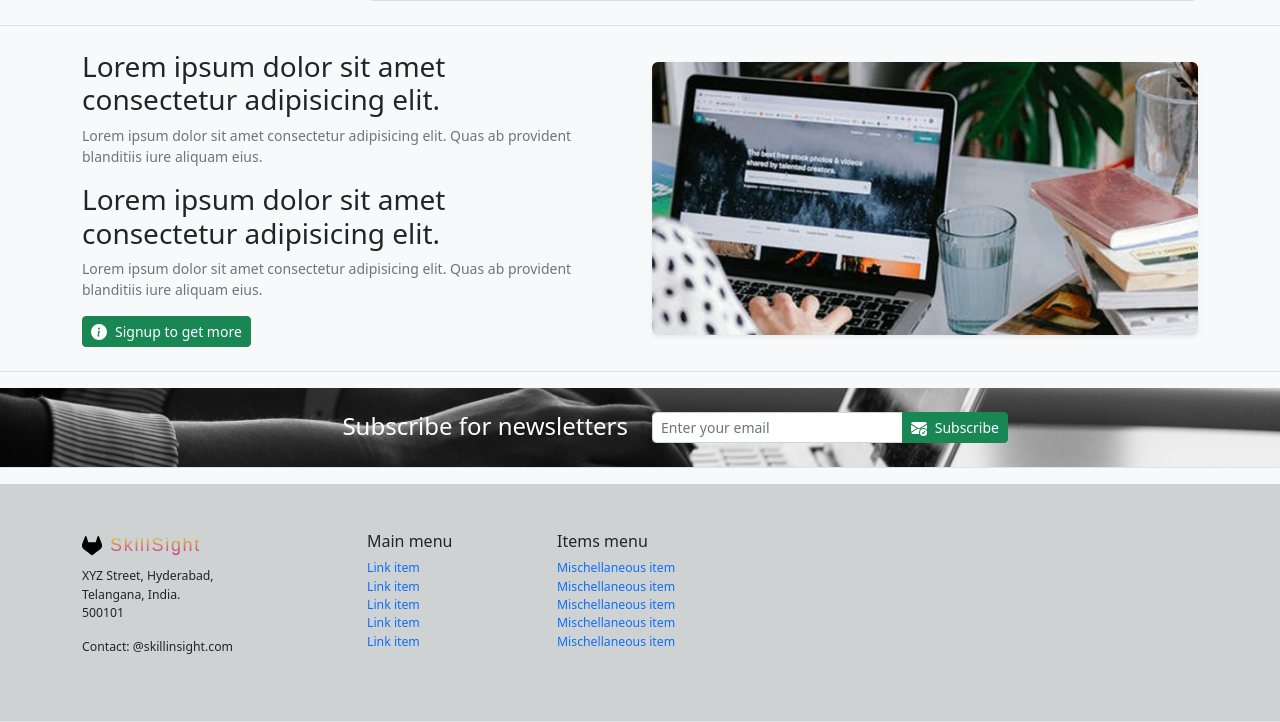
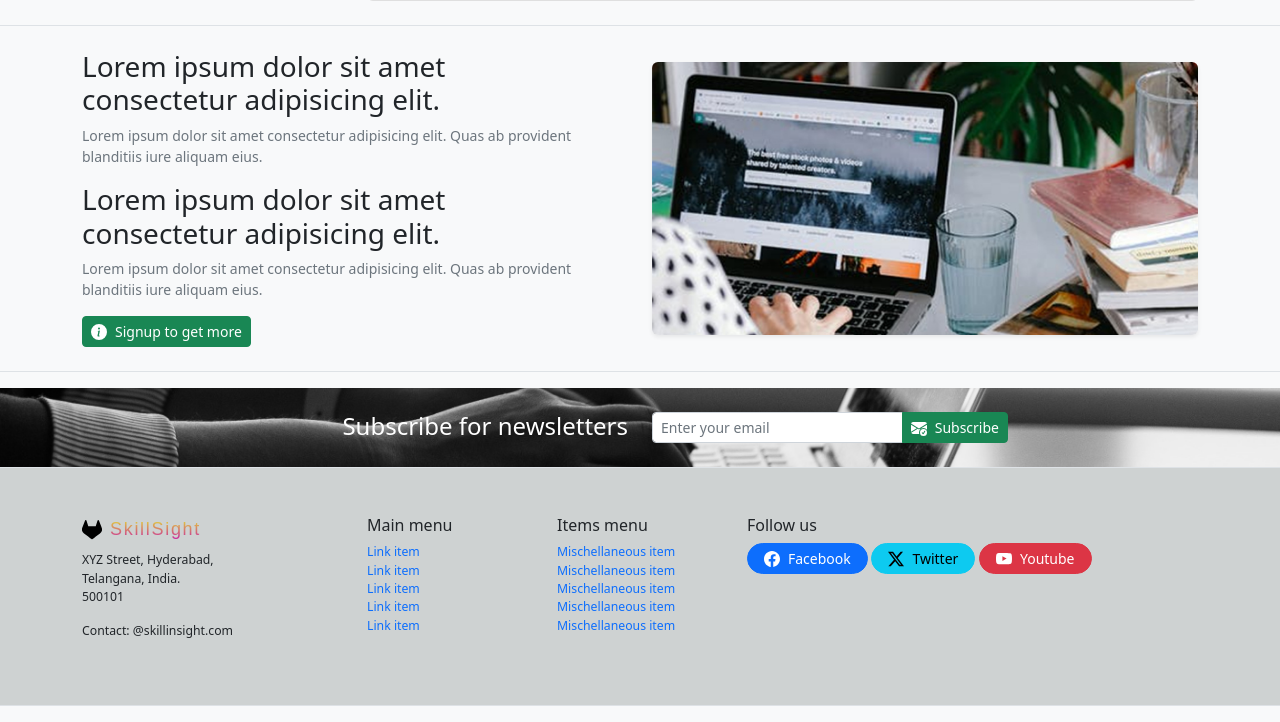
Before and after one commit to CharanNaga/Professional-Website, a plain HTML site: page index.html in a window 1280 px wide. Shown: the part 1687-2409 px from the top of the page. Drawn offline with nearby package versions, Linux system fonts and the light colour scheme; a web font is replaced by a local one.

Commit message:
Created social media icons in index.html

```diff
--- a/index.html
+++ b/index.html
@@ -460,7 +460,7 @@
     <!-- Home Page Content -->
 
     <!-- Subscribe Area -->
-    <section class="subscribe py-4 border-bottom mb-3">
+    <section class="subscribe py-4 border-bottom">
         <div class="container">
             <div class="row justify-content-center">
                 <div class="col-md-4">
@@ -538,7 +538,43 @@
                 </div>
                 <!-- Mischellaneous items -->
 
-                <div class="col-md-5"></div>
+                <!-- Social Icons -->
+                <div class="col-md-5">
+                    <h6>Follow us</h6>
+                    <p>
+                        <a href="#"
+                            class="btn btn-sm btn-primary rounded-pill px-md-3 d-inline-flex align-items-center mb-2">
+                            <svg xmlns="http://www.w3.org/2000/svg" width="16" height="16" fill="currentColor"
+                                class="bi bi-facebook me-md-2" viewBox="0 0 16 16">
+                                <path
+                                    d="M16 8.049c0-4.446-3.582-8.05-8-8.05C3.58 0-.002 3.603-.002 8.05c0 4.017 2.926 7.347 6.75 7.951v-5.625h-2.03V8.05H6.75V6.275c0-2.017 1.195-3.131 3.022-3.131.876 0 1.791.157 1.791.157v1.98h-1.009c-.993 0-1.303.621-1.303 1.258v1.51h2.218l-.354 2.326H9.25V16c3.824-.604 6.75-3.934 6.75-7.951" />
+                            </svg>
+                            <span class="d-md-block d-none">Facebook</span>
+                        </a>
+
+                        <a href="#"
+                            class="btn btn-sm btn-info rounded-pill px-md-3 d-inline-flex align-items-center mb-2">
+                            <svg xmlns="http://www.w3.org/2000/svg" width="16" height="16" fill="currentColor"
+                                class="bi bi-twitter-x me-md-2" viewBox="0 0 16 16">
+                                <path
+                                    d="M12.6.75h2.454l-5.36 6.142L16 15.25h-4.937l-3.867-5.07-4.425 5.07H.316l5.733-6.57L0 .75h5.063l3.495 4.633L12.601.75Zm-.86 13.028h1.36L4.323 2.145H2.865z" />
+                            </svg>
+                            <span class="d-md-block d-none">Twitter</span>
+                        </a>
+
+                        <a href="#"
+                            class="btn btn-sm btn-danger rounded-pill px-md-3 d-inline-flex align-items-center mb-2">
+                            <svg xmlns="http://www.w3.org/2000/svg" width="16" height="16" fill="currentColor"
+                                class="bi bi-youtube me-md-2" viewBox="0 0 16 16">
+                                <path
+                                    d="M8.051 1.999h.089c.822.003 4.987.033 6.11.335a2.01 2.01 0 0 1 1.415 1.42c.101.38.172.883.22 1.402l.01.104.022.26.008.104c.065.914.073 1.77.074 1.957v.075c-.001.194-.01 1.108-.082 2.06l-.008.105-.009.104c-.05.572-.124 1.14-.235 1.558a2.01 2.01 0 0 1-1.415 1.42c-1.16.312-5.569.334-6.18.335h-.142c-.309 0-1.587-.006-2.927-.052l-.17-.006-.087-.004-.171-.007-.171-.007c-1.11-.049-2.167-.128-2.654-.26a2.01 2.01 0 0 1-1.415-1.419c-.111-.417-.185-.986-.235-1.558L.09 9.82l-.008-.104A31 31 0 0 1 0 7.68v-.123c.002-.215.01-.958.064-1.778l.007-.103.003-.052.008-.104.022-.26.01-.104c.048-.519.119-1.023.22-1.402a2.01 2.01 0 0 1 1.415-1.42c.487-.13 1.544-.21 2.654-.26l.17-.007.172-.006.086-.003.171-.007A100 100 0 0 1 7.858 2zM6.4 5.209v4.818l4.157-2.408z" />
+                            </svg>
+                            <span class="d-md-block d-none">Youtube</span>
+                        </a>
+
+                    </p>
+                </div>
+                <!-- Social Icons -->
             </div>
         </div>
     </footer>
```
